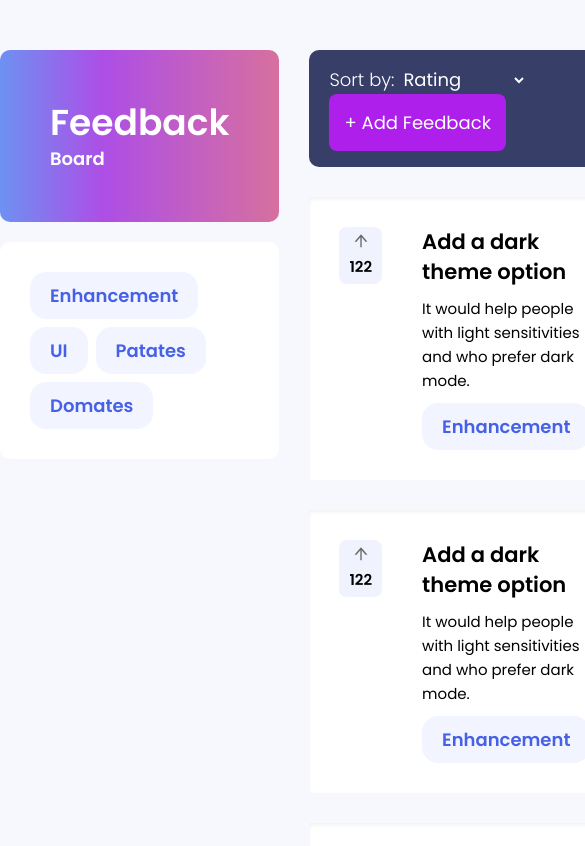
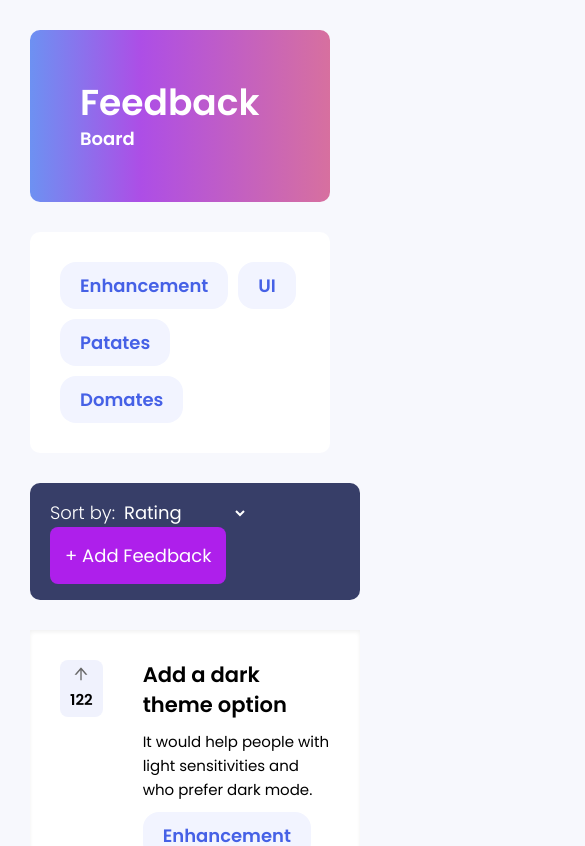
Before and after one commit to floatingsquat/feedback-ts, a Next.js app: page / in a window 390 px wide. Shown: the top 846 px of the page, 585 px wide, since content can reach past the window. Built offline with nearby package versions, Linux system fonts and the light colour scheme.

Commit message:
make ui responsive

```diff
--- a/components/Sidebar/style.module.scss
+++ b/components/Sidebar/style.module.scss
@@ -1,5 +1,14 @@
 .sidebar {
   display: flex;
+  flex-wrap: wrap;
   flex-direction: column;
   margin-right: 30px;
+  gap: 30px;
 }
+@media (max-width: 960px) {
+  .sidebar {
+    flex-direction: row;
+    margin-bottom: 30px;
+    gap: 30px;
+  }
+}
--- a/components/TagList/style.module.scss
+++ b/components/TagList/style.module.scss
@@ -1,11 +1,11 @@
 .tagList {
   display: flex;
   flex-wrap: wrap;
-  margin-top: 20px;
   padding: 30px;
   max-width: 300px;
   width: 100%;
+
   border-radius: 10px;
-  gap: 8px;
+  gap: 10px;
   background-color: var(--white);
 }
--- a/layouts/MainLayout/style.module.scss
+++ b/layouts/MainLayout/style.module.scss
@@ -5,11 +5,15 @@
   max-width: 1180px;
   width: 100%;
   margin: 0 auto;
-  // margin-left: auto;
-  // margin-right: auto;
-  //background-color: grey;
 
   main {
     width: 100%;
   }
 }
+
+@media (max-width: 960px) {
+  .mainLayout {
+    flex-direction: column;
+    padding: 30px;
+  }
+}
```
